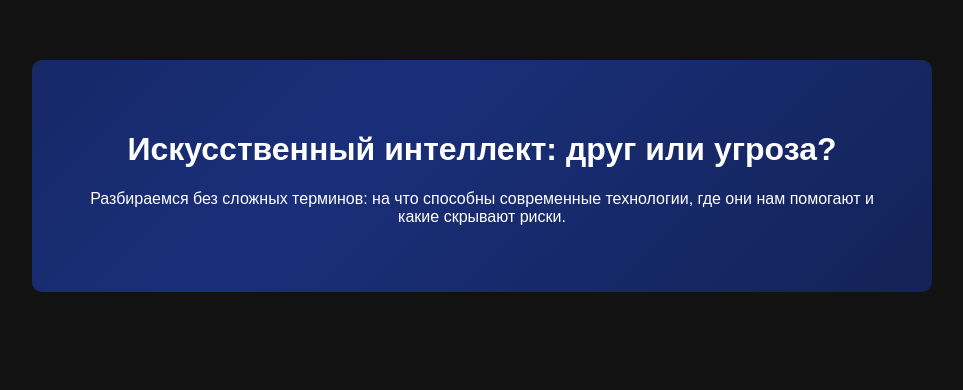
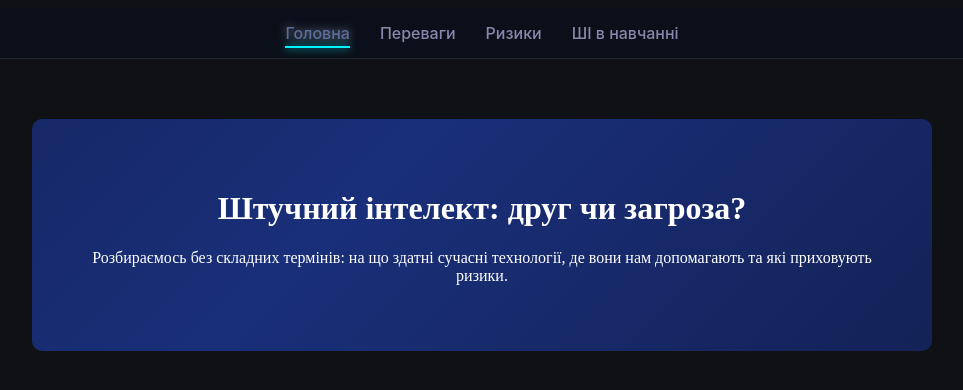
Before and after one commit to Zlata2810/projecta, a plain HTML site: page index.html in a window 1280 px wide. Shown: the whole page, without its empty margins (158-1121 px from the left). Drawn offline with Linux system fonts and the light colour scheme.

Commit message:
Add navigation and content structure to multiple HTML files; update styles for better UI

```diff
--- a/index.html
+++ b/index.html
@@ -3,13 +3,26 @@
 <head>
     <meta charset="UTF-8">
     <meta name="viewport" content="width=device-width, initial-scale=1.0">
+    <link rel="stylesheet" href="styles.css">
     <title>Document</title>
-    <link rel="stylesheet" href="styles.css">
+
 </head>
+<header>
+  <nav class="nav-container">
+        <ul class="nav-menu">
+            <li class="nav-item"><a href="index.html" class="active">Головна</a></li>
+            <li class="nav-item"><a href="advantagesAI.html">Переваги</a></li>
+            <li class="nav-item"><a href="risks.html">Ризики</a></li>
+            <li class="nav-item"><a href="education.html">ШІ в навчанні</a></li>
+        </ul>
+    </nav>
+
+</header>
 <body>
     <div class="block">
-  <h1>Искусственный интеллект: друг или угроза?</h1>
-  <p>Разбираемся без сложных терминов: на что способны современные технологии, где они нам помогают и какие скрывают риски.</p>
+  <h1>Штучний інтелект: друг чи загроза?</h1>
+  <p>Розбираємось без складних термінів: на що здатні сучасні технології, де вони нам допомагають та які приховують ризики.</p>
 </div>
+
 </body>
 </html>
--- a/styles.css
+++ b/styles.css
@@ -1,3 +1,9 @@
+body {
+  background-color: #101115;
+  color: #ffffff;
+}
+
+
 .block {
   max-width: 800px;
   margin: 60px auto;
@@ -10,14 +16,60 @@
   border-radius: 10px;
 }
 
-body {
-  background-color: #121212; /* Темно-серый цвет (лучше, чем чисто черный #000000) */
-  color: #ffffff;            /* Белый цвет текста для хорошего контраста */
-  font-family: sans-serif;
-}
 
 @keyframes move {
   0%   { background-position: 0% 50%; }
   50%  { background-position: 100% 50%; }
   100% { background-position: 0% 50%; }
 }
+.nav-container {
+            background-color: #0b0f19;
+            border-bottom: 1px solid rgba(255, 255, 255, 0.1);
+            padding: 15px 8%;
+            font-family: 'Inter', sans-serif;
+        }
+
+        .nav-menu {
+            list-style: none;
+            display: flex;
+            justify-content: center;
+            gap: 30px;
+            margin: 0;
+            padding: 0;
+            flex-wrap: wrap;
+        }
+
+        .nav-item a {
+            color: #8589ac;
+            text-decoration: none;
+            font-size: 1rem;
+            font-weight: 500;
+            transition: color 0.3s ease, text-shadow 0.3s ease;
+            position: relative;
+            padding: 5px 0;
+        }
+
+        /* Эффект подсветки при наведении */
+        .nav-item a:hover,
+        .nav-item a.active {
+            color: #596f9a; /* Неоновый голубой цвет */
+            text-shadow: 0 0 10px #8589ac;
+        }
+
+        /* Небольшая анимированная линия снизу при наведении */
+        .nav-item a::after {
+            content: '';
+            position: absolute;
+            width: 0;
+            height: 2px;
+            bottom: 0;
+            left: 0;
+            background-color: #00f3ff;
+            transition: width 0.3s ease;
+            box-shadow: 0 0 8px #00f3ff;
+        }
+
+        .nav-item a:hover::after,
+        .nav-item a.active::after {
+            width: 100%;
+        }
```
Also changed, not shown: advantagesAI.html (+20 -0 lines), education.html (added, +21 -0 lines), risks.html (added, +23 -0 lines), studyWithAi.html (deleted).
